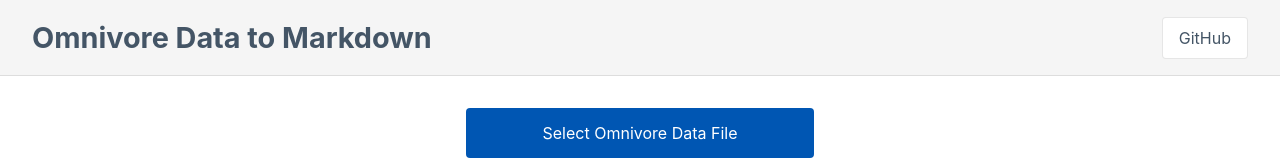
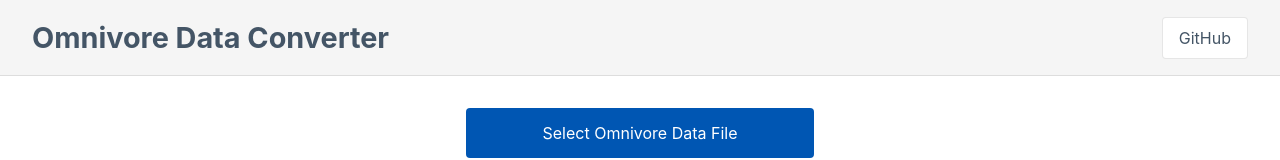
Before and after one commit to Quorafind/Omnivore-to-MD, a Svelte app: page / in a window 1280 px wide. Shown: the top 160 px of the page. Built offline with nearby package versions, Linux system fonts and the light colour scheme.

Commit message:
chore: update svelte

```diff
--- a/src/App.svelte
+++ b/src/App.svelte
@@ -167,7 +167,7 @@
   <header class="header">
     <div class="header-content">
       <div class="header-left">
-        <h3 class="title">Omnivore Data to Markdown</h3>
+        <h4 class="title">Omnivore Data Converter</h4>
       </div>
       <a href="https://github.com/Quorafind/Omnivore-to-MD" class="github-link" target="_blank" rel="noopener">
         GitHub
```
